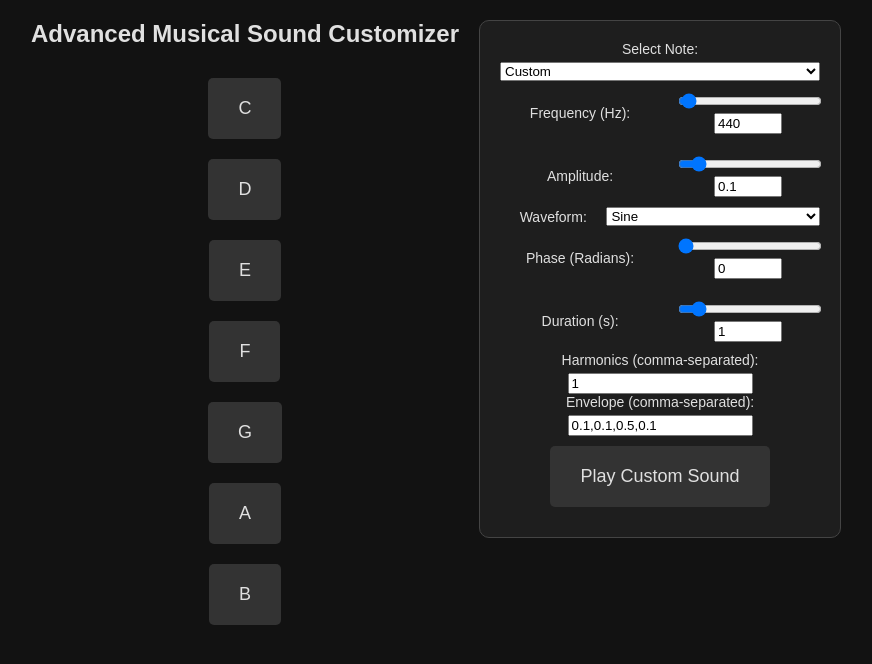
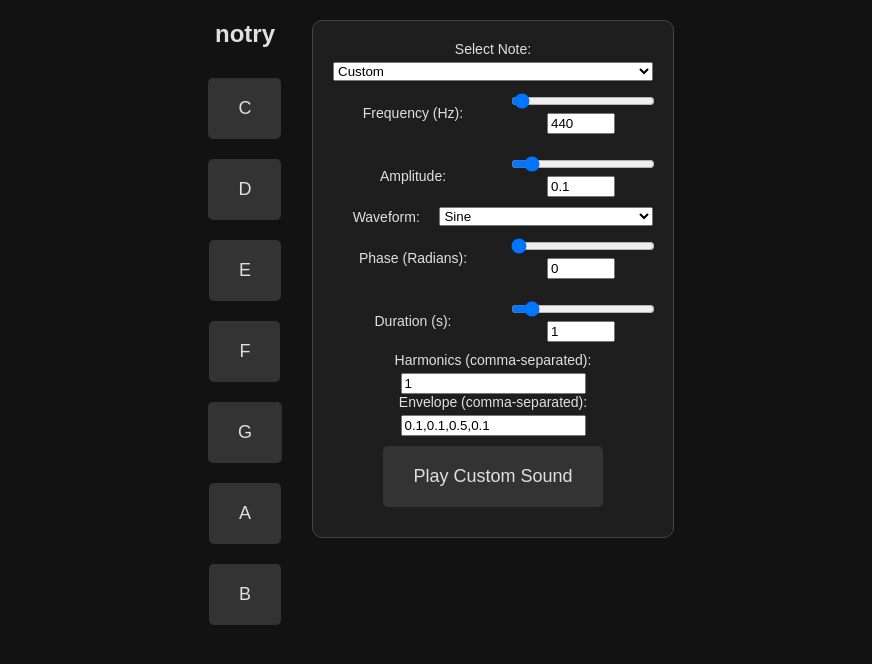
Before and after one commit to SkillfulElectro/notry, a plain HTML site: page index.html in a window 1280 px wide. Shown: the whole page, without its empty margins (204-1076 px from the left). Drawn offline with Linux system fonts and the light colour scheme.

Commit message:
Update index.html

```diff
--- a/index.html
+++ b/index.html
@@ -3,13 +3,13 @@
 <head>
     <meta charset="UTF-8">
     <meta name="viewport" content="width=device-width, initial-scale=1.0">
-    <title>Advanced Musical Sound Customizer</title>
+    <title>Notry</title>
     <link rel="stylesheet" href="styles.css">
 </head>
 <body>
     <div class="container">
         <div class="note-buttons">
-            <div class="title">Advanced Musical Sound Customizer</div>
+            <div class="title">notry</div>
             <!-- Buttons for each musical note -->
             <button class="note-button" onclick="playNote(261.63)">C</button>
             <button class="note-button" onclick="playNote(293.66)">D</button>
```
